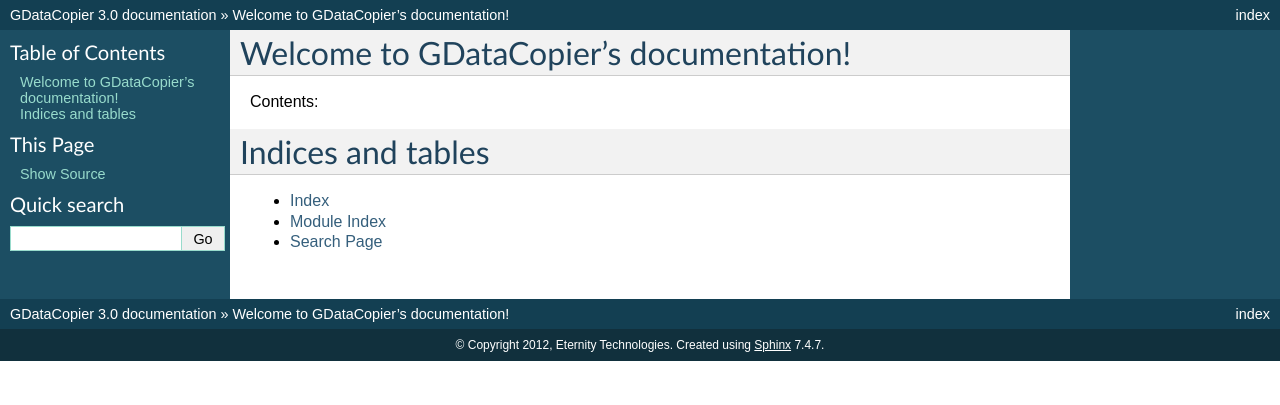
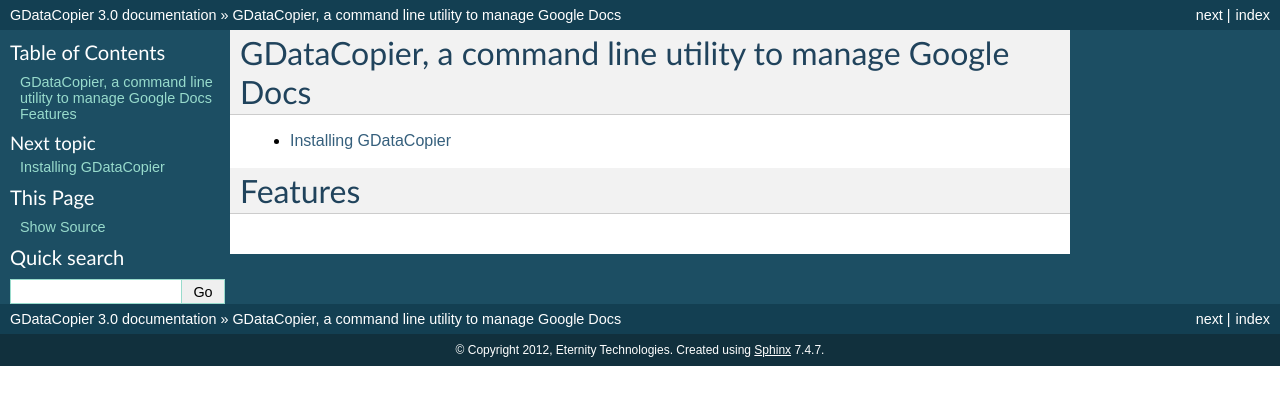
Before and after one commit to migscabral/gdatacopier, a Sphinx documentation site: the page built from docs/source/index.rst, in a window 1280 px wide. Shown: the top 405 px of the page. Built offline with Sphinx 7.4.7, drawn with Linux system fonts in a browser that asks for light colours.

Commit message:
Added install documentation

```diff
--- a/docs/source/index.rst
+++ b/docs/source/index.rst
@@ -3,19 +3,15 @@
    You can adapt this file completely to your liking, but it should at least
    contain the root `toctree` directive.
 
-Welcome to GDataCopier's documentation!
-=======================================
+GDataCopier, a command line utility to manage Google Docs
+=========================================================
 
-Contents:
 
 .. toctree::
    :maxdepth: 2
 
+   installation
 
 
-Indices and tables
-==================
-
-* :ref:`genindex`
-* :ref:`modindex`
-* :ref:`search`
+Features
+========
--- /dev/null
+++ b/docs/source/installation.rst
@@ -0,0 +1,2 @@
+Installing GDataCopier
+======================
```
